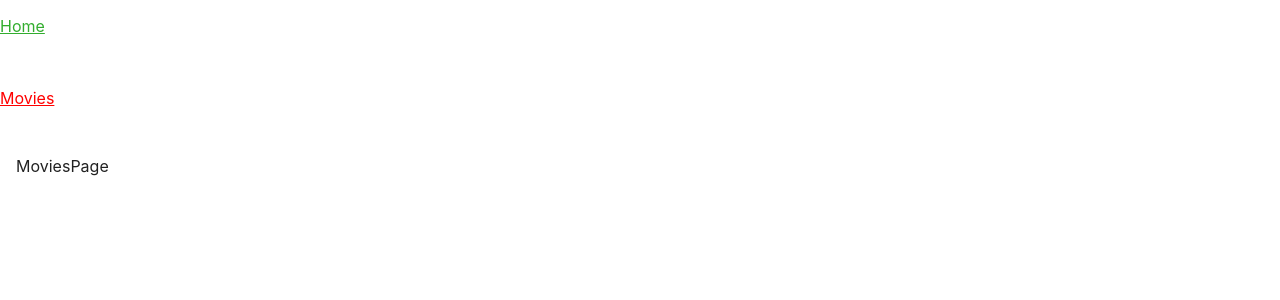
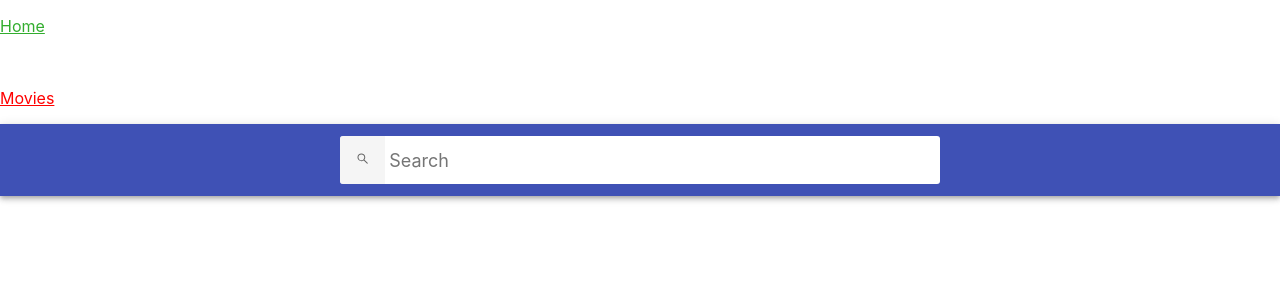
Before and after one commit to Kateryna-Mykhailova/goit-react-hw-05-movies, a React (Create React App) app: page /movies in a window 1280 px wide. Shown: the top 300 px of the page. Built offline with nearby package versions, Linux system fonts and the light colour scheme.

Commit message:
добавляет fetch по поисковому слову

```diff
--- a/src/components/MoviesList/MoviesList.jsx
+++ b/src/components/MoviesList/MoviesList.jsx
@@ -1,29 +1,19 @@
 import React from 'react';
 import {Link, useLocation } from "react-router-dom";
 const MoviesList = ({movies}) => {
-
+    const location = useLocation();
     return (
 
         <ul>
         {movies.map(movie => (
           <div>
             {movie.original_title && (<li key={movie.id}>
-                   <Link to={`/movies/${movie.id}`} >
+                   <Link to={`/movies/${movie.id}`} state={{ from: location }}>
                   {movie.original_title}
                 </Link>
               </li>)}
             </div>
-
-                //
-
-
                 )
-
-        // <li key={movie.id}>
-                    //     <p>{movie.original_title}</p>
-
-                    // </li>
-
             )}
         </ul>
     )
--- a/src/components/Searchbar/Searchbar.js
+++ b/src/components/SearchBar/SearchBar.jsx
@@ -1,30 +1,31 @@
 import { useState } from 'react';
+import { useLocation, useNavigate } from "react-router-dom";
 import { AiOutlineSearch } from 'react-icons/ai';
 import { toast } from 'react-toastify';
-import styles from '../Searchbar/Searchbar.module.css';
+import styles from '../SearchBar/Searchbar.module.css';
 
-export default function Searchbar({ onSubmit }) {
-  const [searchName, setSearchName] = useState('');
+export default function SearchBar({ onSubmit, query, changeQuery }) {
+
+    const location = useLocation();
+  const navigation = useNavigate();
 
   const handleChange = e => {
-    setSearchName(e.currentTarget.value.toLowerCase());
+    changeQuery(e.currentTarget.value.toLowerCase());
   };
 
   const handleSubmit = e => {
     e.preventDefault();
-
-    if (searchName.trim() === '') {
+    if (query.trim() === '') {
       //   alert('Enter a search name')
       toast.warn('Enter a search name');
       return;
     }
-    onSubmit(searchName);
-    resetForm();
+    onSubmit(query);
+    navigation({ ...location, search: `query=${query}` })
+    console.log(location);
   };
 
-  const resetForm = () => {
-    setSearchName('');
-  };
+
 
   return (
     <header className={styles.Searchbar}>
@@ -39,8 +40,8 @@ export default function Searchbar({ onSubmit }) {
           type="text"
           autoComplete="off"
           autoFocus
-          placeholder="Search images and photos"
-          value={searchName}
+          placeholder="Search"
+          value={query}
           onChange={handleChange}
         />
       </form>
--- a/src/services/api.js
+++ b/src/services/api.js
@@ -41,11 +41,24 @@ function fetchCast(movieId) {
     return Promise.reject(new Error(`There is no information for this query`));
   });
 }
+
+function fetchSearchMovie(query) {
+  return fetch(
+    `https://api.themoviedb.org/3/search/movie?api_key=30d28e0664c735075082dfc414f074e3&language=en-US&query=${query}&page=1&include_adult=false`,
+  ).then(response => {
+    if (response.ok) {
+      return response.json();
+    }
+    return Promise.reject(new Error(`There is no information for this query`));
+  });
+}
+
 const api = {
   fetchMovies,
   fetchMovieDetails,
   fetchReviews,
   fetchCast,
+  fetchSearchMovie,
 };
 
 export default api;
--- a/src/views/MoviesPage/MoviesPage.jsx
+++ b/src/views/MoviesPage/MoviesPage.jsx
@@ -1,17 +1,99 @@
+
+import { NavigationType, useLocation, useNavigate } from "react-router-dom";
+import React from 'react';
+import { useState, useEffect } from "react";
+import searchApi from '../../services/api'
+import SearchBar from "../../components/SearchBar/SearchBar";
+import MoviesList from '../../components/MoviesList/MoviesList'
+
+export default function MoviesPage() {
+ const [movies, setMovies] = useState([]);
+    const [error, setError] = useState(null);
+     const [searchQuery, setSearchQuery] = useState("");
+ const location = useLocation();
+ const navigation = useNavigate();
 
 
-import React from 'react';
+//     let setSearchQuery = (query) => {
+//         navigation({ ...location, search: `query=${query}` })
+//     };
+
+
+  useEffect(() => {
+   const query = new URLSearchParams(location.search).get("query") ?? "";
+      if(query){
+        searchApi
+            .fetchSearchMovie(query)
+            .then(({ results }) => {
+                console.log(results);
+                // if (results.length === 0) {
+                //     setError(`No results were found for ${query}!`);
+                //     return;
+                // }
+                // setMovies(results);
+                // setSearchQuery(query)
+            })
+            .catch(error => setError(error.message))
+
+      }
+  }, [location.search]);
 
 
 
-const MoviesPage = () => {
+    const onChangeQuery = (newQuery) => {
+        console.log(newQuery);
+    if (searchQuery === newQuery) {
+      return;
+    }
 
-    return (
-      <main style={{ padding: "1rem" }}>
-          <p>MoviesPage</p>
-</main>
+    if (!searchQuery) return;
+
+   searchApi
+      .fetchSearchMovie(newQuery)
+       .then(({ results }) => {
+          console.log(results);
+        if (results.length === 0) {
+          setError(`No results were found for ${searchQuery}!`);
+
+          return;
+        }
+        setMovies(results);
+
+      })
+      .catch((error) => {
+        setError(error);
+
+      });
+    setSearchQuery(newQuery);
+    setError(null);
+
+  };
+
+  const moviesListNotEmpty = movies.length !== 0;
+
+  return (
+    <>
+      <SearchBar
+        onSubmit={onChangeQuery}
+        query={searchQuery}
+        changeQuery={setSearchQuery}
+      />
+     { moviesListNotEmpty && (
+          <MoviesList movies={movies} />
+      )}
 
 
-    )
+    </>
+  );
+
 }
-export default MoviesPage;
+
+
+//     return (
+//       <main style={{ padding: "1rem" }}>
+//           <p>MoviesPage</p>
+// </main>
+
+
+    // )
+// }
```
